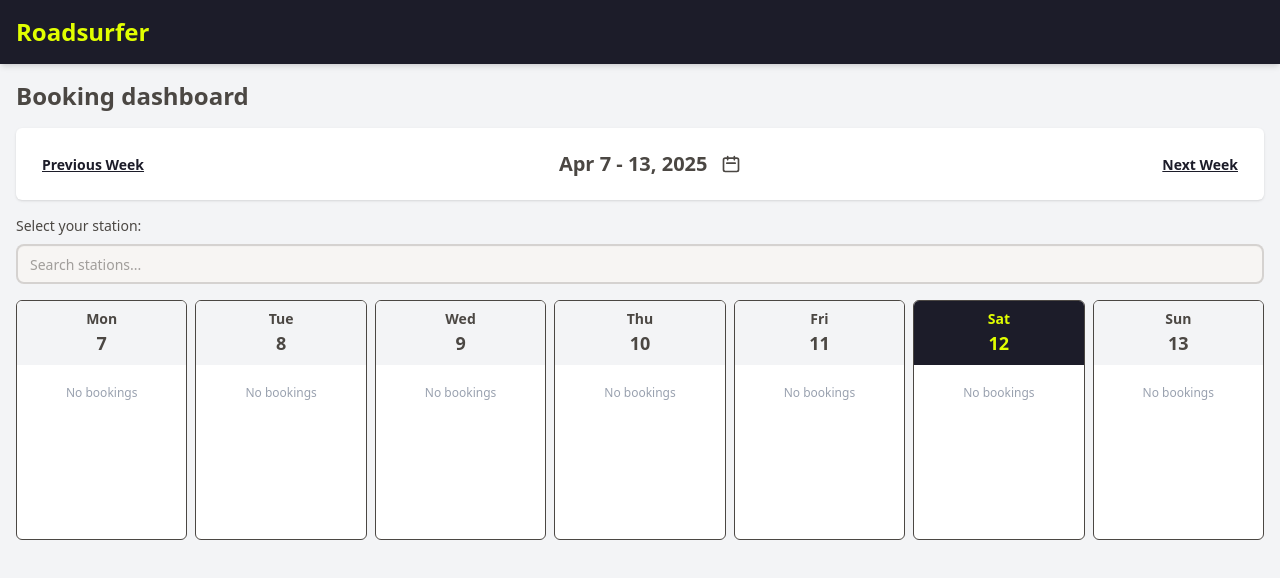
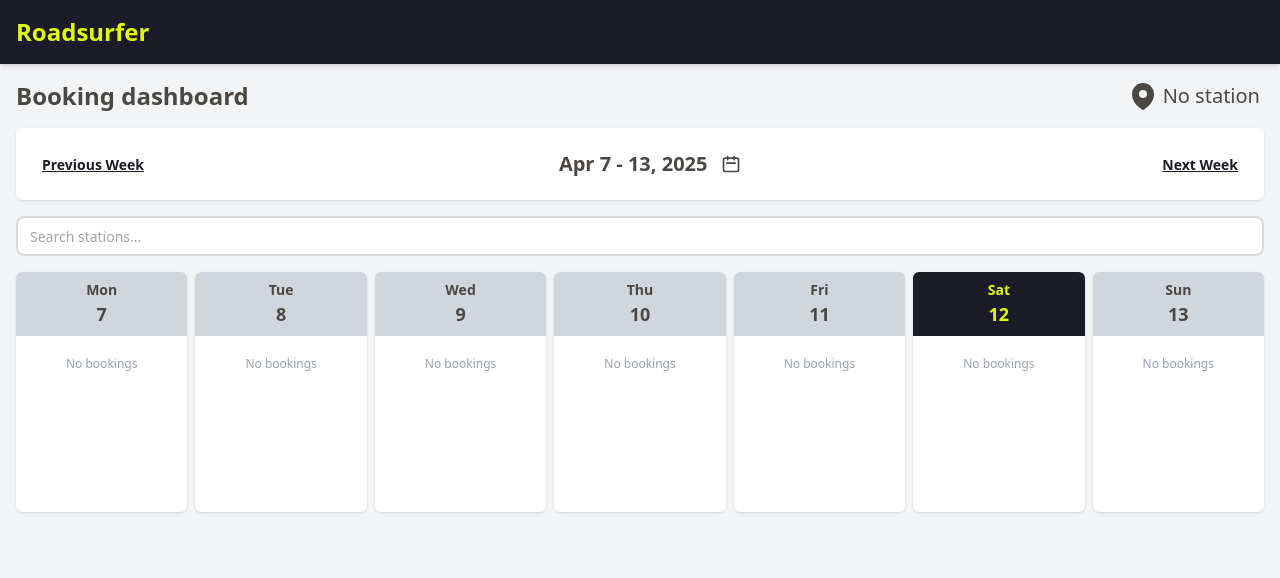
Before and after one commit to dominik01/roadsurfer, a Vue app: page / in a window 1280 px wide. Shown: the top 578 px of the page. Built offline with nearby package versions, Linux system fonts and the light colour scheme.

Commit message:
Visual update

```diff
--- a/src/components/AutocompleteSearch.vue
+++ b/src/components/AutocompleteSearch.vue
@@ -5,7 +5,7 @@
       v-model="query"
       @input="onInput"
       :placeholder="placeholder"
-      class="input input-bordered w-full pr-10"
+      class="input w-full pr-10 bg-white"
     />
 
     <!-- Spinner -->
@@ -74,15 +74,10 @@ const fetchSuggestions = _.debounce(async (text: string) => {
   showSuggestions.value = false
 
   if (!text) return
-
   isLoading.value = true
 
   try {
     const results = await props.searchFn(text)
-
-    if (!Array.isArray(results)) {
-      throw new Error('Invalid response format')
-    }
 
     suggestions.value = results
     noResults.value = results.length === 0
@@ -106,6 +101,7 @@ const select = (item: any) => {
   query.value = props.format(item)
   suggestions.value = []
   showSuggestions.value = false
+  query.value = ''
 }
 
 const formatItem = (item: any): string => {
--- a/src/components/CalendarWeekView.vue
+++ b/src/components/CalendarWeekView.vue
@@ -1,4 +1,3 @@
-// components/CalendarWeekView.vue
 <template>
   <div class="calendar-week-view mb-4">
     <div class="flex justify-between items-center mb-4 bg-white py-4 shadow rounded-md">
@@ -60,7 +59,6 @@
 
     <div class="mb-4">
       <div class="flex flex-wrap items-center gap-2">
-        <span class="text-sm font-medium">Select your station:</span>
         <Autocomplete
           placeholder="Search stations..."
           :search-fn="searchStation"
--- a/src/components/DayTile.vue
+++ b/src/components/DayTile.vue
@@ -1,8 +1,8 @@
 <template>
-  <div class="day-tile h-60 border rounded-md bg-white overflow-hidden flex flex-col">
+  <div class="day-tile h-60 card shadow-sm rounded-md bg-white overflow-hidden flex flex-col">
     <div
       class="day-header p-2 text-center"
-      :class="{ 'bg-primary text-primary-content': isToday, 'bg-gray-100': !isToday }"
+      :class="{ 'bg-primary text-primary-content': isToday, 'bg-gray-300': !isToday }"
     >
       <div class="text-sm font-bold">{{ dayName }}</div>
       <div class="text-lg font-bold">{{ dayNumber }}</div>
--- a/src/views/CalendarView.vue
+++ b/src/views/CalendarView.vue
@@ -1,6 +1,25 @@
 <template>
   <div class="calendar-view">
-    <h1 class="text-2xl font-bold mb-4">Booking dashboard</h1>
+    <div class="flex justify-between items-start">
+      <h1 class="text-2xl font-bold mb-4">Booking dashboard</h1>
+      <div class="flex items-center gap-x-1 mr-1">
+        <svg
+          xmlns="http://www.w3.org/2000/svg"
+          viewBox="0 0 24 24"
+          fill="currentColor"
+          class="size-8"
+        >
+          <path
+            fill-rule="evenodd"
+            d="m11.54 22.351.07.04.028.016a.76.76 0 0 0 .723 0l.028-.015.071-.041a16.975 16.975 0 0 0 1.144-.742 19.58 19.58 0 0 0 2.683-2.282c1.944-1.99 3.963-4.98 3.963-8.827a8.25 8.25 0 0 0-16.5 0c0 3.846 2.02 6.837 3.963 8.827a19.58 19.58 0 0 0 2.682 2.282 16.975 16.975 0 0 0 1.145.742ZM12 13.5a3 3 0 1 0 0-6 3 3 0 0 0 0 6Z"
+            clip-rule="evenodd"
+          />
+        </svg>
+
+        <span class="text-xl">{{ calendarStore.selectedStation?.name || 'No station' }}</span>
+      </div>
+    </div>
+
     <div v-if="bookingStore.isLoading" class="flex justify-center my-8">
       <span class="loading loading-spinner loading-lg text-primary"></span>
     </div>
```
